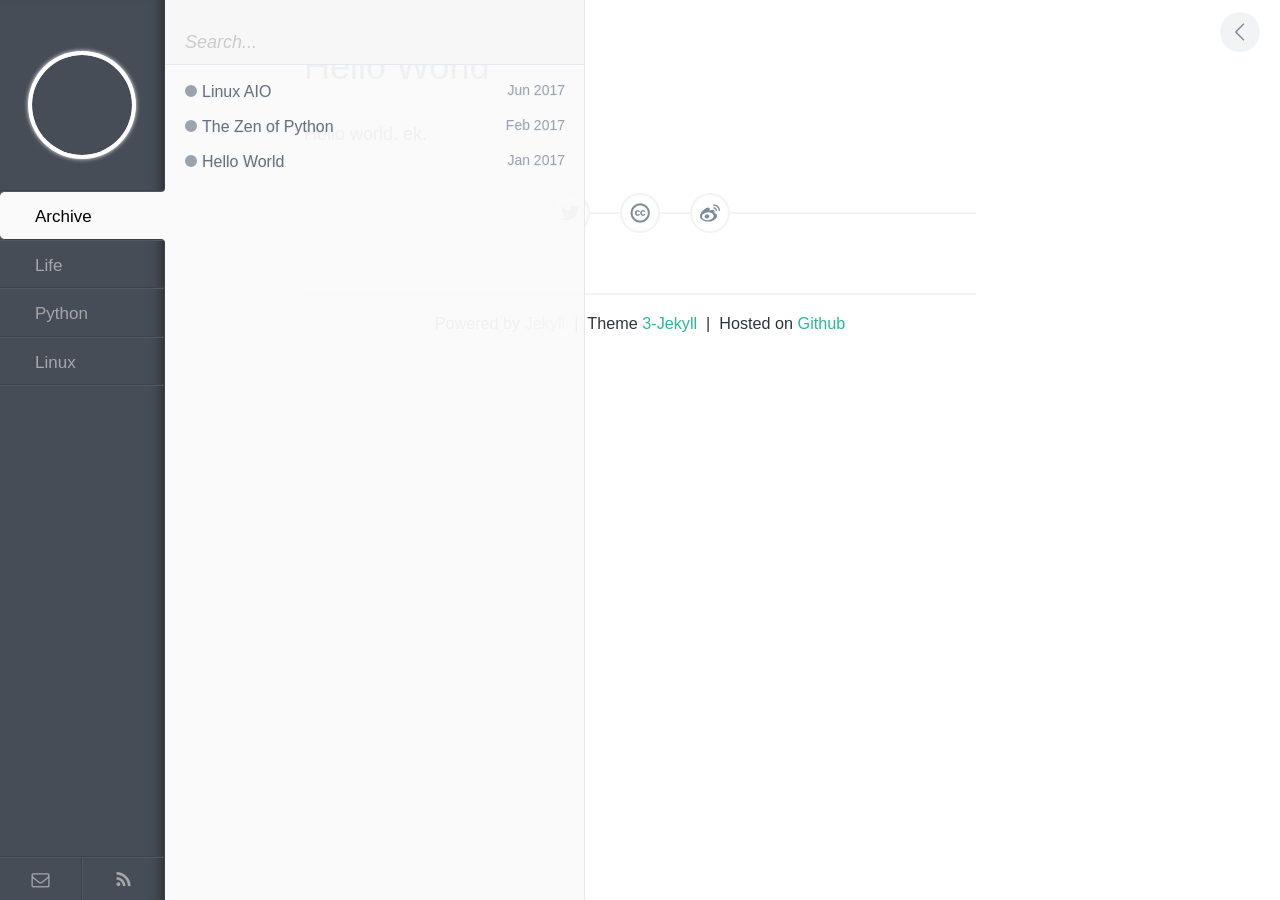
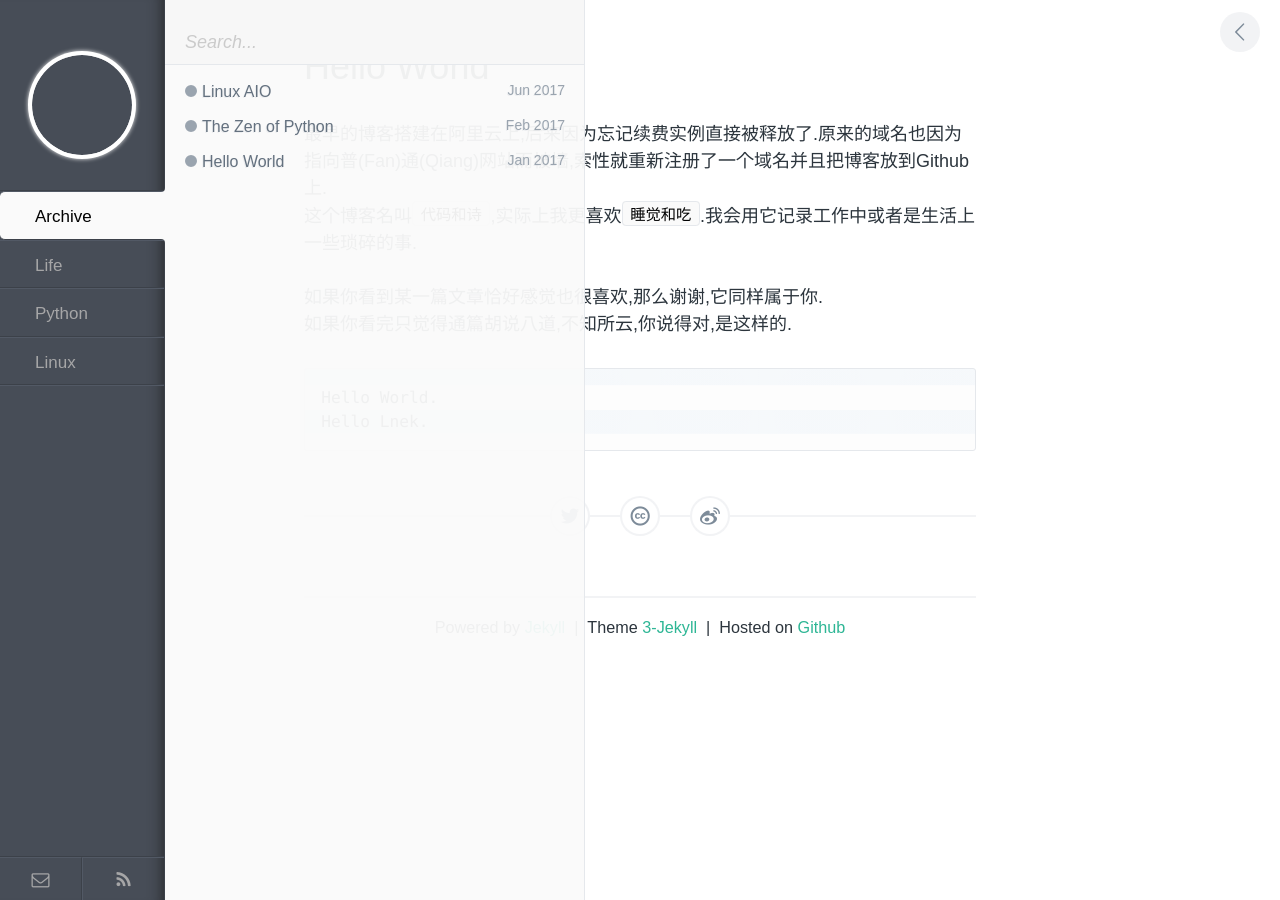
Before and after one commit to Lnek/lnek.github.io, a Jekyll site: the page built from _posts/life/2017-01-16-hello-world.md, in a window 1280 px wide. Built offline with Jekyll 4.4.1, drawn with Linux system fonts in a browser that asks for light colours; comment, search, counter and statistics services are not loaded.

Commit message:
Change: modified hello-world.md

````diff
--- a/_posts/life/2017-01-16-hello-world.md
+++ b/_posts/life/2017-01-16-hello-world.md
@@ -6,6 +6,15 @@ tags: lnek, lnek.github.io
 description: HelloWorld
 
 ---
+最早的博客搭建在阿里云上,后来因为忘记续费实例直接被释放了.原来的域名也因为指向普(Fan)通(Qiang)网站而被墙,索性就重新注册了一个域名并且把博客放到Github上.
+这个博客名叫`代码和诗`,实际上我更喜欢`睡觉和吃`.我会用它记录工作中或者是生活上一些琐碎的事.
 
-Hello world.
-ek.
+
+如果你看到某一篇文章恰好感觉也很喜欢,那么谢谢,它同样属于你.
+如果你看完只觉得通篇胡说八道,不知所云,你说得对,是这样的.
+
+
+```
+Hello World.
+Hello Lnek.
+```
````
